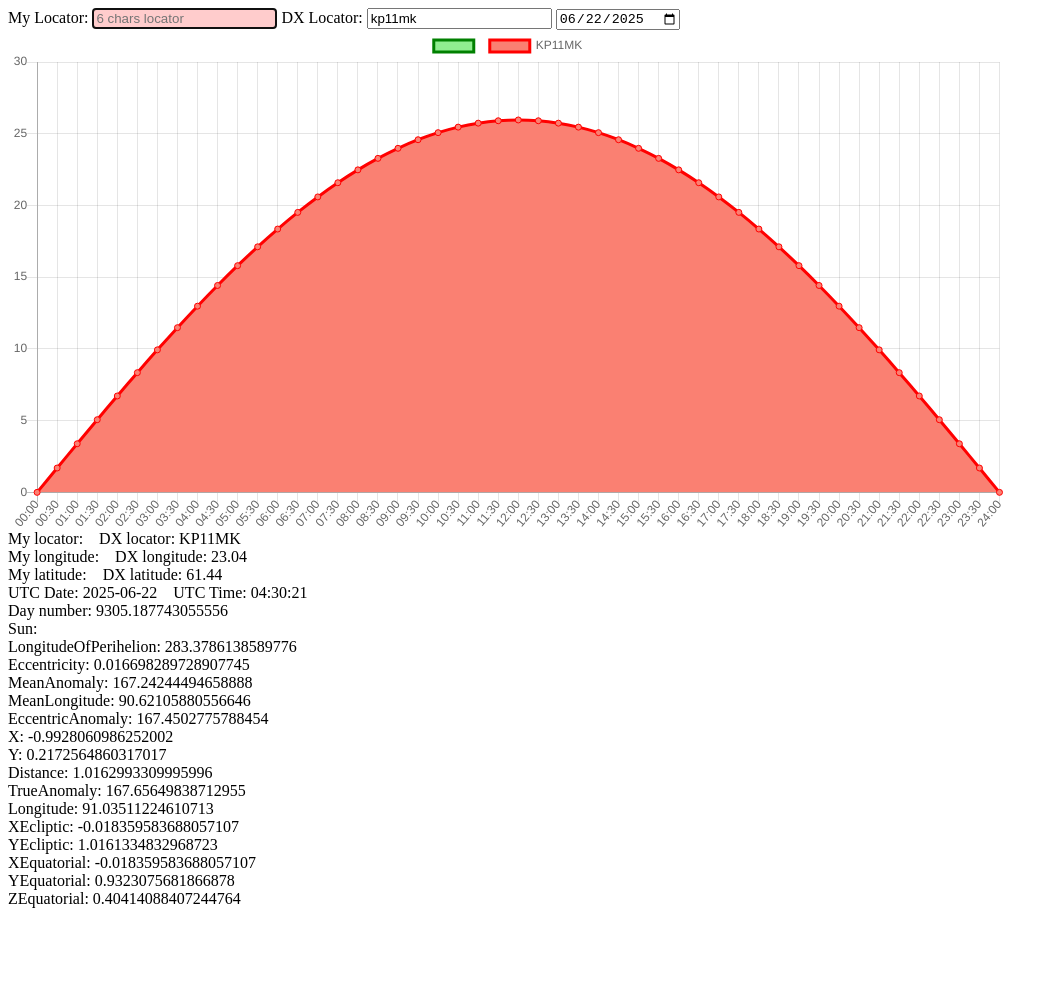
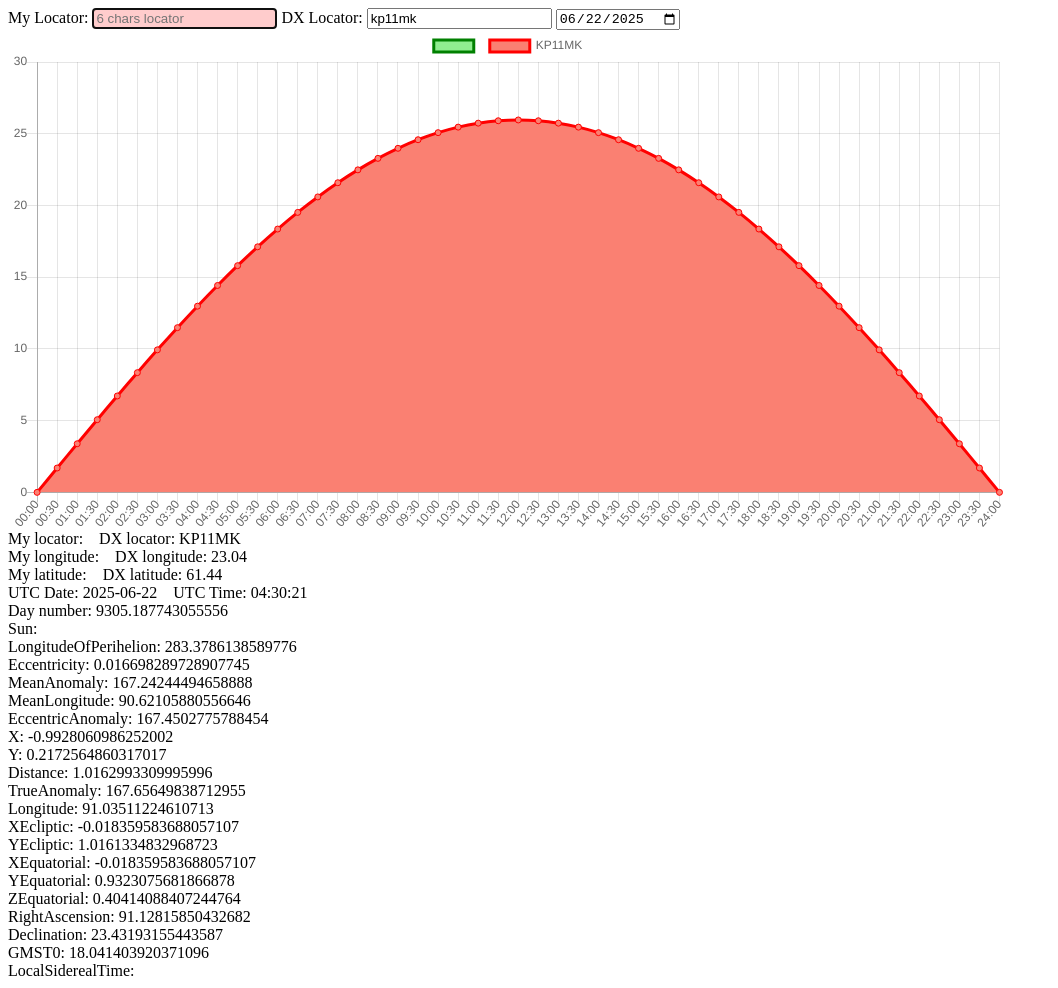
Before and after one commit to eloranta/moon-calculator, a plain HTML site: page index.html in a window 1280 px wide. Shown: the whole page, without its empty margins (0-1058 px from the left). Before the commit the page ends 916 px from the top, so only its background shows below. Drawn offline with nearby package versions, Linux system fonts and the light colour scheme.

Commit message:
add more functions

```diff
--- a/index.html
+++ b/index.html
@@ -102,6 +102,22 @@
   <label>ZEquatorial:</label>
   <label id="sunZEquatorial" class="right-margin"></label>
 </div>
+<div>
+  <label>RightAscension:</label>
+  <label id="sunRightAscension" class="right-margin"></label>
+</div>
+<div>
+  <label>Declination:</label>
+  <label id="sunDeclination" class="right-margin"></label>
+</div>
+<div>
+  <label>GMST0:</label>
+  <label id="sunGMST0" class="right-margin"></label>
+</div>
+<div>
+  <label>LocalSiderealTime:</label>
+  <label id="sunLocalSiderealTime" class="right-margin"></label>
+</div>
 </div>
 
 
--- a/moon-calculator.js
+++ b/moon-calculator.js
@@ -95,7 +95,8 @@ setInterval(() => {
 
   document.getElementById("locator1").textContent = valid1 ? locator1 : "";
   document.getElementById("locator2").textContent = valid2 ? locator2 : "";
-  document.getElementById("longitude1").textContent = valid1 ? longitude(locator1).toFixed(2) : "";
+  const longitude1 = valid1 ? longitude(locator1) : 0;
+  document.getElementById("longitude1").textContent = valid1 ? longitude1.toFixed(2) : "";
   document.getElementById("longitude2").textContent = valid2 ? longitude(locator2).toFixed(2) : "";
   document.getElementById("latitude1").textContent = valid1 ? latitude(locator1).toFixed(2) : "";
   document.getElementById("latitude2").textContent = valid2 ? latitude(locator2).toFixed(2) : "";
@@ -128,6 +129,10 @@ setInterval(() => {
   document.getElementById("sunXEquatorial").textContent = sunXEquatorial(dayNumber);
   document.getElementById("sunYEquatorial").textContent = sunYEquatorial(dayNumber);
   document.getElementById("sunZEquatorial").textContent = sunZEquatorial(dayNumber);
+  document.getElementById("sunRightAscension").textContent = sunRightAscension(dayNumber);
+  document.getElementById("sunDeclination").textContent = sunDeclination(dayNumber);
+  document.getElementById("sunGMST0").textContent = sunGMST0(dayNumber);
+  document.getElementById("sunLocalSiderealTime").textContent = valid1 ? sunLocalSiderealTime(dayNumber, longitude1) : "";
 
 
 
--- a/moon.js
+++ b/moon.js
@@ -11,8 +11,8 @@ function toDegrees(x) {
 }
 
 function toTime(degrees) {
- hours = Math.floor(degrees / 15)
- minutes = (degrees / 15 - hours) * 60
+ const hours = Math.floor(degrees / 15)
+ const minutes = (degrees / 15 - hours) * 60
  return hours + ":" + Math.floor(minutes)
 }
 
@@ -41,24 +41,23 @@ function atan2(x, y) {
 }
 
 function isValidLocator(value) {
-  value = value.toUpperCase();
   const regex = /^[A-R][A-R][0-9][0-9][A-X][A-X]$/;
-  return regex.test(value);
+  return regex.test(value.toUpperCase());
 }
 
-function longitude(locator) {
-    locator = locator.toUpperCase()
-    field = 20 * (locator.charCodeAt(0) - 65) - 180
-    grid = 2 * (locator.charCodeAt(2) - 48)
-    subGrid = 5 * (locator.charCodeAt(4) - 65) / 60
-    return field + grid + subGrid + 1/24
+function longitude(value) {
+  const locator = value.toUpperCase()
+  const field = 20 * (locator.charCodeAt(0) - 65) - 180
+  const grid = 2 * (locator.charCodeAt(2) - 48)
+  const subGrid = 5 * (locator.charCodeAt(4) - 65) / 60
+  return field + grid + subGrid + 1/24
 }
 
-function latitude(locator) {
-  locator = locator.toUpperCase()
-  field = 10 * (locator.charCodeAt(1) - 65) - 90
-  grid = locator.charCodeAt(3) - 48
-  subGrid = 2.5 * (locator.charCodeAt(5) - 65) / 60
+function latitude(value) {
+  const locator = value.toUpperCase()
+  const field = 10 * (locator.charCodeAt(1) - 65) - 90
+  const grid = locator.charCodeAt(3) - 48
+  const subGrid = 2.5 * (locator.charCodeAt(5) - 65) / 60
   return field + grid + subGrid + 1/48
 }
 
@@ -83,9 +82,9 @@ function sunMeanLongitude(dayNumber) {
 }
 
 function sunEccentricAnomaly(dayNumber) {
-  M = sunMeanAnomaly(dayNumber)
-  e = sunEccentricity(dayNumber)
-  E0 = M + (180 / Math.PI) * e * sin(M) * (1 + e * cos(M))
+  const M = sunMeanAnomaly(dayNumber)
+  const e = sunEccentricity(dayNumber)
+  const E0 = M + (180 / Math.PI) * e * sin(M) * (1 + e * cos(M))
   return E0 // Schlyter
   // return E0 - (E0 - 180 * e * sin(E0) / Math.PI - M) / (1 - e * cos(E0))  // Taylor
 }
@@ -95,19 +94,19 @@ function sunX(dayNumber) {
 }
 
 function sunY(dayNumber) {
-  e = sunEccentricity(dayNumber)
+  const e = sunEccentricity(dayNumber)
   return sin(sunEccentricAnomaly(dayNumber)) * Math.sqrt(1 - e * e)
 }
 
 function sunDistance(dayNumber) {
-  x = sunX(dayNumber)
-  y = sunY(dayNumber)
+  const x = sunX(dayNumber)
+  const y = sunY(dayNumber)
   return Math.sqrt(x * x + y * y)
 }
 
 function sunTrueAnomaly(dayNumber) {
-  x = sunX(dayNumber)
-  y = sunY(dayNumber)
+  const x = sunX(dayNumber)
+  const y = sunY(dayNumber)
   return atan2(y, x)
 }
 
@@ -146,3 +145,22 @@ function sunYEquatorial(dayNumber) {
 function sunZEquatorial(dayNumber) {
   return sunYEcliptic(dayNumber) * sin(earthObliquity(dayNumber))
 }
+
+function sunRightAscension(dayNumber) {
+  return rev(atan2(sunYEquatorial(dayNumber), sunXEquatorial(dayNumber)))
+}
+
+function sunDeclination(dayNumber) {
+  const x = sunXEquatorial(dayNumber)
+  const y = sunYEquatorial(dayNumber)
+  return atan2(sunZEquatorial(dayNumber), Math.sqrt((x * x + y * y)))
+}
+
+function sunGMST0(dayNumber) {
+  return sunMeanLongitude(dayNumber) / 15 + 12
+}
+
+function sunLocalSiderealTime(dayNumber, longitude) {
+  const UT = (dayNumber % 1) * 24
+  return sunGMST0(dayNumber) + UT + longitude / 15
+}
```
